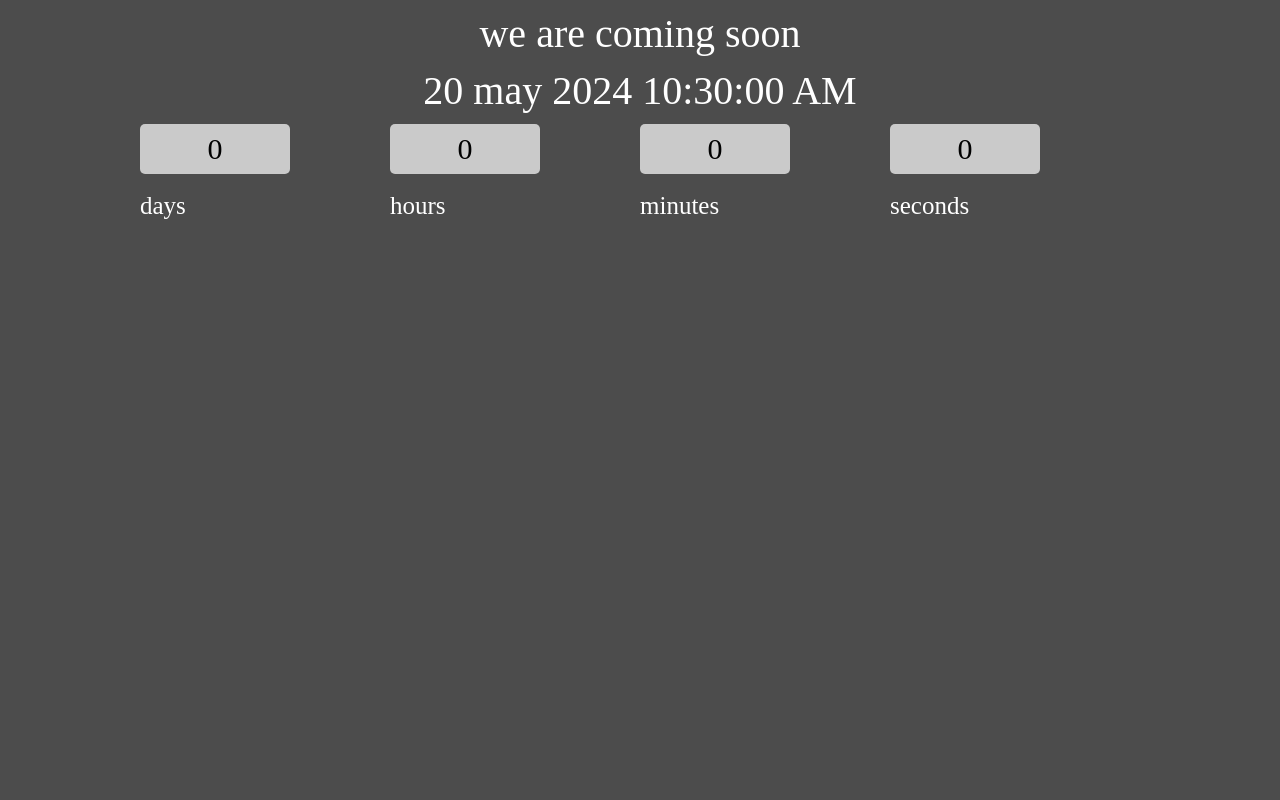
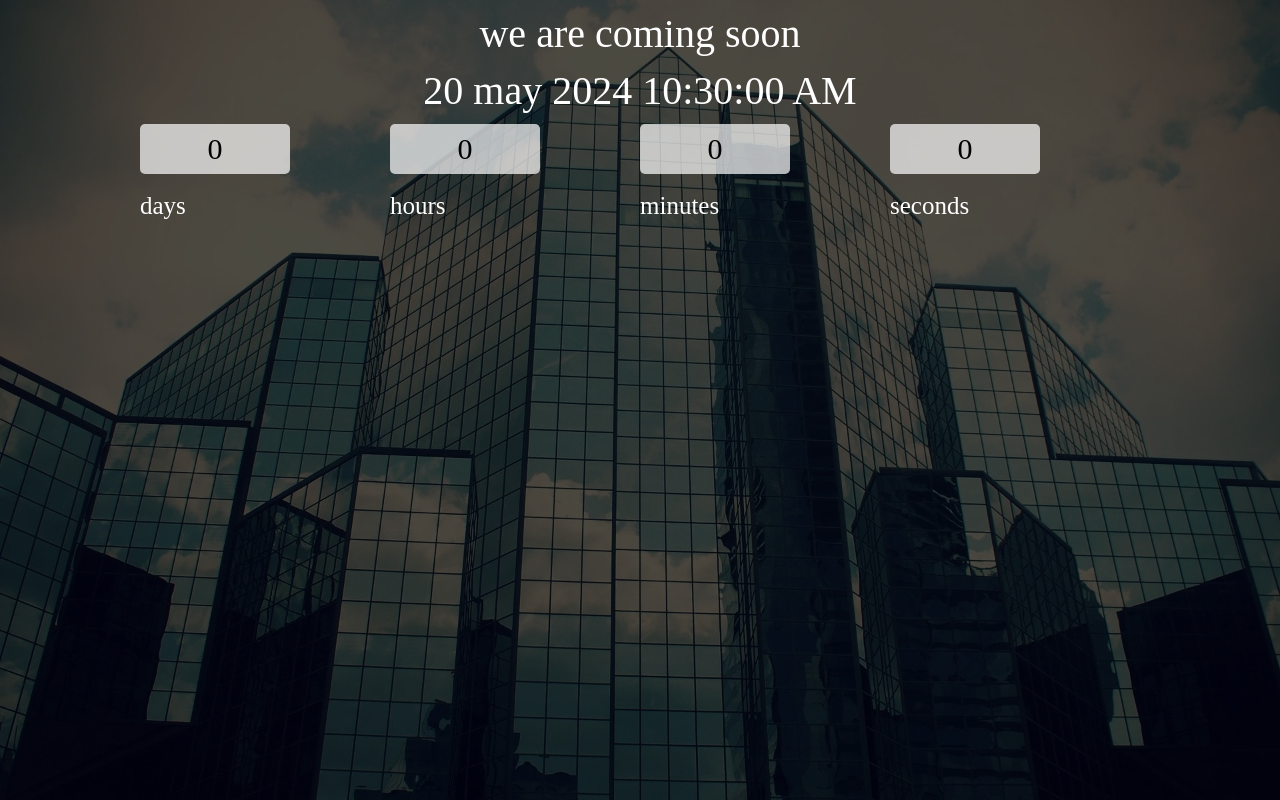
Before and after one commit to ghoshsourav99/countdown_timer, a plain HTML site: page index.html in a window 1280 px wide. Drawn offline with Linux system fonts and the light colour scheme; a web font is replaced by a local one.

Commit message:
Update styles.css

```diff
--- a/styles.css
+++ b/styles.css
@@ -8,7 +8,7 @@
 .main{
     width: 100%;
     height: 100vh;
-background: url("images/1802071.webp")center center;
+background: url("1802071.webp")center center;
 /* background-size: 1550px 750px; */
 background-repeat: no-repeat;
 background-size: cover;
```
